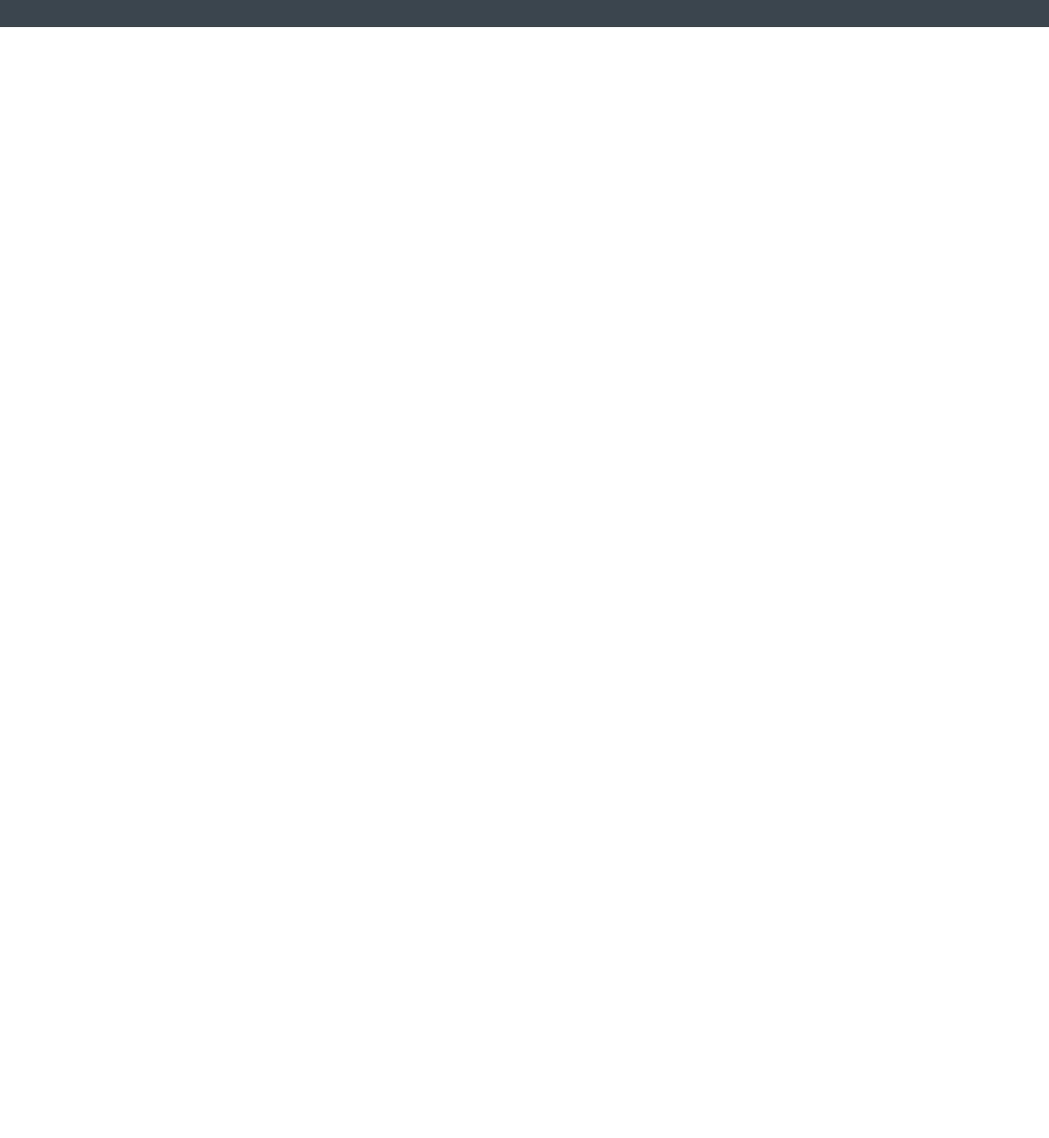
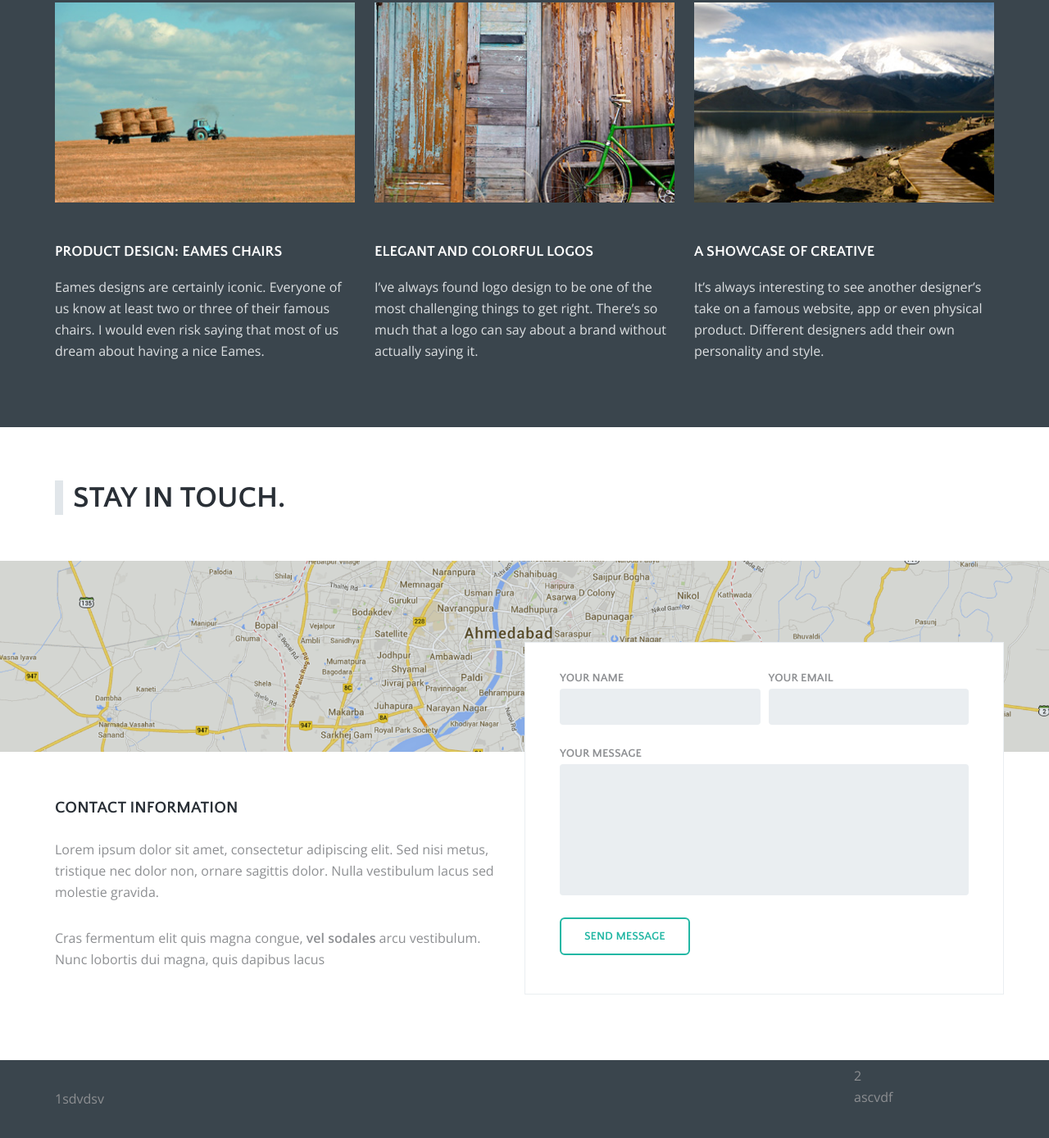
Before and after one commit to Aleksey-Mazur/Modest, a website: page index.html in a window 1280 px wide. Shown: the part 3714-5102 px from the top of the page at 82% size. Before the commit the page ends 3747 px from the top, so only its background shows below. Drawn offline with nearby package versions, Linux system fonts and the light colour scheme.

Commit message:
_footer.scss created; added: 'features','map', 'contacts', form blocks, partially completed 'ft-info'

```diff
--- a/index.html
+++ b/index.html
@@ -507,10 +507,99 @@
       <div class="container">
         <h2>Features.</h2>
         <div class="row justify-content-around">
-          <div class="col-sm-12 col-md-6 col-lg-4"></div>
-          <div class="col-sm-12 col-md-6 col-lg-4"></div>
-          <div class="col-sm-12 col-md-6 col-lg-4"></div>
+          <div class="col-sm-12 col-md-6 col-lg-4 features">
+            <img src="images/features-img-01.jpg" alt="Features-01" />
+            <h3>Product Design: Eames Chairs</h3>
+            <p>
+              Eames designs are certainly iconic. Everyone of us know at least
+              two or three of their famous chairs. I would even risk saying that
+              most of us dream about having a nice Eames.
+            </p>
+          </div>
+          <div class="col-sm-12 col-md-6 col-lg-4 features">
+            <img src="images/features-img-02.jpg" alt="Features-01" />
+            <h3>Elegant and Colorful Logos</h3>
+            <p>
+              I’ve always found logo design to be one of the most challenging
+              things to get right. There’s so much that a logo can say about a
+              brand without actually saying it.
+            </p>
+          </div>
+          <div class="col-sm-12 col-md-6 col-lg-4 features">
+            <img src="images/features-img-03.jpg" alt="Features-01" />
+            <h3>A Showcase of Creative</h3>
+            <p>
+              It’s always interesting to see another designer’s take on a famous
+              website, app or even physical product. Different designers add
+              their own personality and style.
+            </p>
+          </div>
+        </div>
+      </div>
     </div>
+    <footer>
+      <div class="container">
+        <div class="row footer-heading">
+          <h2>Stay in touch.</h2>
+        </div>
+      </div>
+      <span class="map">
+        <img src="images/map.png" class="main-map" alt="Map" />
+        <img src="images/map-min-01.png" class="map-min-01" alt="Map" />
+        <img src="images/map-min-02.png" class="map-min-02" alt="Map" />
+      </span>
+      <div class="container contacts-info">
+        <div class="row justify-content-around">
+          <div class="col-10 col-md-8 col-lg-6 contacts">
+            <h3>Contact information</h3>
+            <p>
+              Lorem ipsum dolor sit amet, consectetur adipiscing elit. Sed nisi
+              metus, tristique nec dolor non, ornare sagittis dolor. Nulla
+              vestibulum lacus sed molestie gravida.
+            </p>
+            <p>
+              Cras fermentum elit quis magna congue,
+              <a href="#">vel sodales</a> arcu vestibulum. Nunc lobortis dui
+              magna, quis dapibus lacus
+            </p>
+          </div>
+          <div class="col-10 col-md-8 col-lg-6 feedback-form">
+            <form action="#">
+              <fieldset>
+                <div class="input-group flex-nowrap">
+                  <div>
+                    <label for="name">Your name</label>
+                    <input type="text" id="name" name="name" />
+                  </div>
+                  <div>
+                    <label for="mail">Your email</label>
+                    <input type="email" id="mail" name="mail" />
+                  </div>
+                </div>
+                <div class="text-group">
+                  <label for="message">Your message</label>
+                  <textarea id="message" rows="5" cols="33"></textarea>
+                </div>
+                <button type="submit" class="btn btn-outline-primary">
+                  Send message
+                </button>
+              </fieldset>
+            </form>
+          </div>
+        </div>
+      </div>
+      <div class="ft-wrapper">
+        <div class="container">
+          <div class="row flex-nowrap justify-content-between ft-info">
+            <div class="col-4">1sdvdsv</div>
+            <div class="col-2">
+              2
+              <p>ascvdf</p>
+            </div>
+          </div>
+        </div>
+      </div>
+    </footer>
     <script
       src="https://cdn.jsdelivr.net/npm/bootstrap@5.2.0-beta1/dist/js/bootstrap.bundle.min.js"
       integrity="sha384-pprn3073KE6tl6bjs2QrFaJGz5/SUsLqktiwsUTF55Jfv3qYSDhgCecCxMW52nD2"
--- /dev/null
+++ b/scss/_footer.scss
@@ -0,0 +1,121 @@
+.footer-heading {
+  padding: 65px 0 0 12px;
+}
+
+.map {
+  display: block;
+  margin-bottom: 56px;
+  img {
+    width: 100%;
+    &.map-min-01,
+    &.map-min-02 {
+      display: none;
+    }
+  }
+  @media (max-width: 991.98px) {
+    .main-map {
+      display: none;
+    }
+    .map-min-01 {
+      display: block !important;
+    }
+  }
+  @media (max-width: 767.98px) {
+    .map-min-01 {
+      display: none !important;
+    }
+    .map-min-02 {
+      display: block !important;
+    }
+  }
+}
+
+.contacts-info {
+  margin-bottom: 80px;
+  .contacts {
+    h3 {
+      @include headings;
+      font-size: 20px;
+      margin-bottom: 26px;
+    }
+    p > a:hover {
+      text-decoration: underline;
+    }
+  }
+}
+.feedback-form {
+  margin-top: -190px;
+  background: #fff;
+  border: 1px solid #eaeef1;
+  @media (max-width: 1199.98px) {
+    margin-top: -90px;
+  }
+  @media (max-width: 991.98px) {
+    margin: 0;
+  }
+  form {
+    padding: 30px;
+    .input-group {
+      justify-content: space-between;
+      margin-bottom: 20px;
+      > div {
+        display: flex;
+        flex-direction: column;
+        width: 49%;
+      }
+      @media (max-width: 991.98px) {
+        display: block;
+        > div {
+          width: 100%;
+        }
+      }
+    }
+    .text-group {
+      margin-bottom: 20px;
+      textarea {
+        width: 100%;
+        height: 160px;
+        resize: none;
+      }
+    }
+    button {
+      border-color: $jungle;
+      color: $jungle;
+      text-transform: uppercase;
+      &:hover {
+        background: $jungle;
+        border-color: $jungle;
+        color: #fff;
+      }
+      &:focus {
+        outline: none;
+        box-shadow: none !important;
+      }
+    }
+  }
+}
+
+input[type="text"],
+input[type="email"],
+textarea {
+  outline: none;
+  border: none;
+  background: #eaeef1;
+  border-radius: 4px;
+  height: 44px;
+  color: $body-color;
+}
+
+label {
+  font: 700 14px/26px "Quattrocento Sans", sans-serif;
+  text-transform: uppercase;
+}
+
+.ft-wrapper {
+  background: $gray-dark;
+  .ft-info {
+    height: 95px;
+    display: flex;
+    align-items: center;
+  }
+}
--- a/scss/main.scss
+++ b/scss/main.scss
@@ -2,6 +2,7 @@
 @import "_mixins";
 @import "_header";
 @import "_gallery";
+@import "_footer";
 
 a {
   font-weight: bold;
@@ -267,10 +268,34 @@ ul {
 
 .features-wrapper {
   background: $gray-dark;
-  padding: 80px 0 30px;
+  padding: 80px 0 50px;
   h2 {
     color: #fff;
     margin-top: 0;
     border-color: #4e5a62;
   }
+  .features {
+    img {
+      width: 100%;
+      margin-bottom: 50px;
+      @media (max-width: 991.98px) {
+        margin-bottom: 30px;
+      }
+      @media (max-width: 767.98px) {
+        margin-bottom: 12px;
+      }
+    }
+    h3 {
+      @include headings;
+      color: #fff;
+      font-size: 18px;
+      margin-bottom: 18px;
+      @media (max-width: 991.98px) {
+        margin-bottom: 12px;
+      }
+    }
+    p {
+      color: #dcdfe1;
+    }
+  }
 }
```
Also changed, not shown: css/min/main.min.css, images/map-min-01.png (added), images/map-min-02.png (added).
